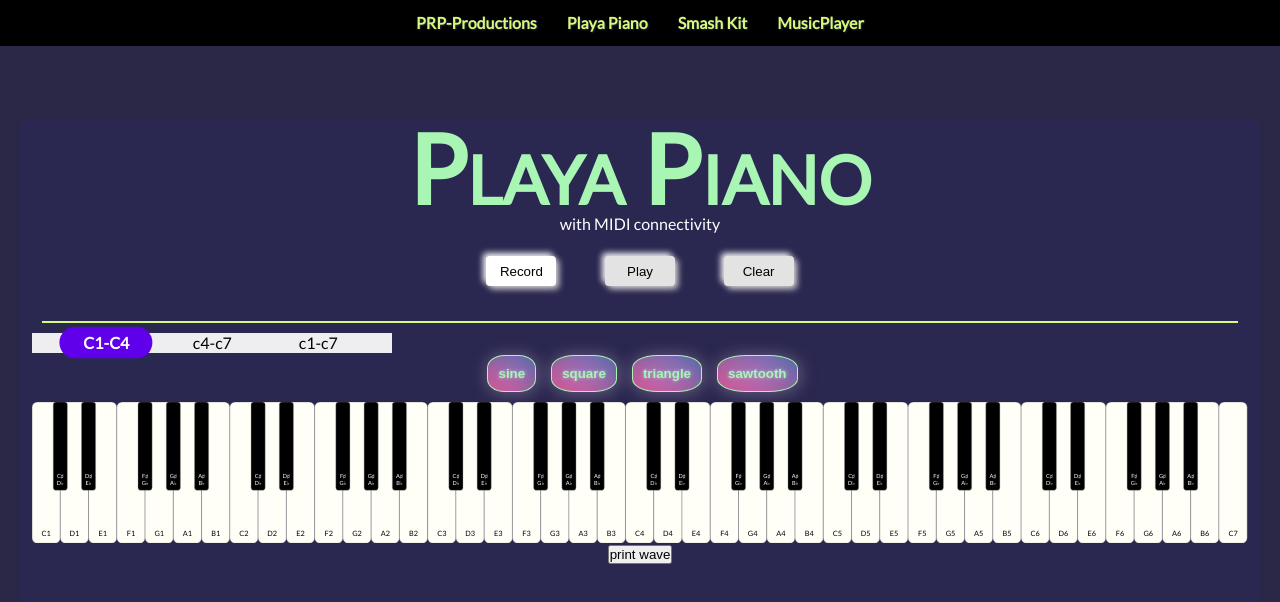
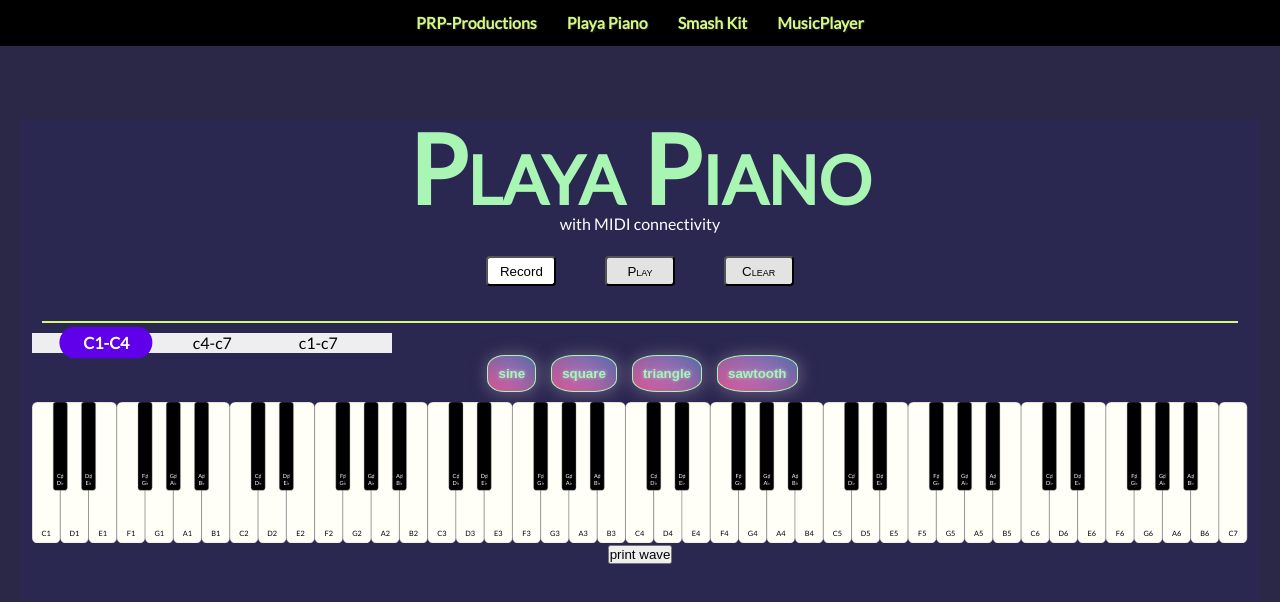
Before and after one commit to prp-productions/prp-productions, a React (Create React App) app: page /midiKeyboard in a window 1280 px wide. Shown: the top 602 px of the page. Built offline with nearby package versions, Linux system fonts and the light colour scheme.

Commit message:
recording button style brought up to date

```diff
--- a/src/styles/recordingManager.scss
+++ b/src/styles/recordingManager.scss
@@ -2,12 +2,13 @@
   button.recording {
     width: 70px;
     height: 30px;
-    border: none;
+    border: 2px solid red;
     margin: 6%;
     border-radius: 4px;
     background: red !important;
-    box-shadow: 3px 3px 6px #d1d1d1, -3px -3px 6px #f5f5f5;
-    transition: 1s;
+    font-weight: bold;
+    box-shadow: 1px 1px 1px #ee5858, -1px -1px 1px #f96363;
+    //transition: 0.1s;
   }
   .recordedNotes {
     display: block;
@@ -27,11 +28,11 @@
   button.recordButton {
     width: 70px;
     height: 30px;
-    border: none;
+
     margin: 2%;
     background-color: #ffffff;
     border-radius: 4px;
-    box-shadow: 3px 3px 6px #d1d1d1, -3px -3px 6px #f5f5f5;
+
     transition: 1s;
   }
 
@@ -45,11 +46,11 @@
   button.playButton {
     width: 70px;
     height: 30px;
-    border: none;
+    font-variant: small-caps;
     margin: 2%;
     border-radius: 4px;
     background: #e3e3e3;
-    box-shadow: 3px 3px 6px #d1d1d1, -3px -3px 6px #f5f5f5;
+
     transition: 1s;
   }
 
@@ -63,11 +64,12 @@
   button.clearButton {
     width: 70px;
     height: 30px;
-    border: none;
+
+    font-variant: small-caps;
     margin: 2%;
     border-radius: 4px;
     background: #e3e3e3;
-    box-shadow: 3px 3px 6px #d1d1d1, -3px -3px 6px #f5f5f5;
+
     transition: 500ms;
   }
 
```
